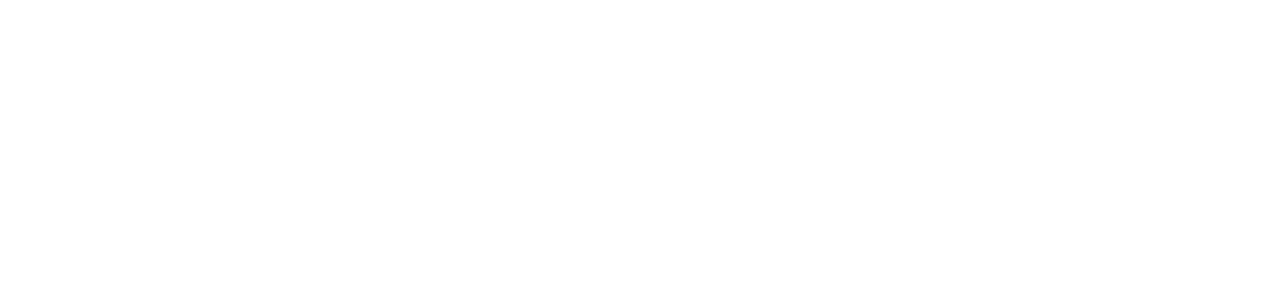
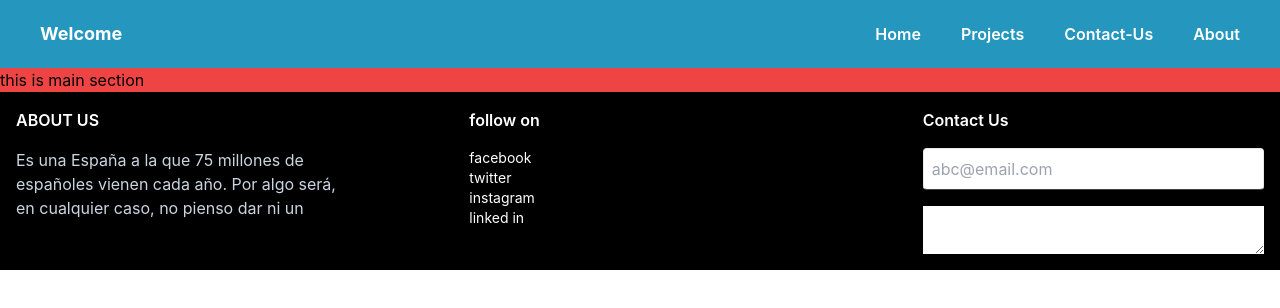
Before and after one commit to vivek76-coder/cv, a React (Create React App) app: page / in a window 1280 px wide. Before the commit this address had no page. Shown: the top 308 px of the page. Built offline with nearby package versions, Linux system fonts and the light colour scheme.

Commit message:
working with react routing

```diff
--- a/src/App.js
+++ b/src/App.js
@@ -1,13 +1,17 @@
-import Nav from "./component/navbar/Nav.jsx"
-import Footer from "./component/footer/Footer.jsx"
-import Home from "./component/main/Home.jsx"
-import About from "./component/main/About.jsx"
-import { BrowserRouter,Routes,Route } from 'react-router-dom'
+import { BrowserRouter,Routes,Route } from 'react-router-dom';
+import Home from './component/Home.jsx';
+import Contact from './component/Contact.jsx';
+import Project from './component/Project.jsx';
+import About from './component/About.jsx'
 function App() {
   return (
     <BrowserRouter>
       <Routes>
-        <Route path='Home' element="<h1>hello</h1>"/>
+        <Route path='/' element={<Home />} />
+        <Route path='/project' element={<Project />} />
+        <Route path='/Contact' element={<Contact />} />
+        <Route path='/about' element={<About />} />
+        <Route path='/*' element="ghjghjghj" />
       </Routes>
     </BrowserRouter>
   )
--- a/src/component/About.jsx
+++ b/src/component/About.jsx
@@ -1,4 +1,5 @@
-
+import Nav from './navbar/Nav.jsx';
+import Footer from './footer/Footer.jsx'
 function About(){
 	return (
          <>
--- /dev/null
+++ b/src/component/Contact.jsx
@@ -0,0 +1,12 @@
+import Nav from './navbar/Nav.jsx';
+import Footer from './footer/Footer.jsx'
+const Contact = () =>{
+	return (
+		<>
+  			 <Nav />
+  			 <h1>Contact-Us</h1>
+  			 <Footer />
+ 		</>
+		)
+}
+export default Contact
--- a/src/component/Home.jsx
+++ b/src/component/Home.jsx
@@ -1,8 +1,14 @@
+import Nav from './navbar/Nav.jsx';
+import Footer from './footer/Footer.jsx'
 function Home(){
 	return (
+		<>
+		<Nav />
 		<div className="bg-red-500">
     		<h1 >this is main section</h1>
 		</div>
+		<Footer />
+		</>
 	)
 }
 export default Home
--- a/src/component/Project.jsx
+++ b/src/component/Project.jsx
@@ -0,0 +1,12 @@
+import Nav from './navbar/Nav.jsx';
+import Footer from './footer/Footer.jsx'
+function Project(){
+	return (
+         <>
+         <Nav />
+         <h1>Project</h1>
+         <Footer />
+         </>
+		)
+}
+export default Project
--- a/src/component/navbar/Nav.jsx
+++ b/src/component/navbar/Nav.jsx
@@ -1,3 +1,4 @@
+import { Link } from 'react-router-dom'
 function Nav(){
     return(
         <>
@@ -7,10 +8,10 @@
             {/* list */}
             <div>
                 <ul className="flex gap-10 font-semibold">
-                    <li className="hover:text-gray-400 hover:underline hover:underline-offset-1 hover:transition-all hover:duration-1000">Home</li>
-                    <li className="hover:text-gray-400 hover:underline hover:underline-offset-1 hover:transition-all hover:duration-1000">Projects</li>
-                    <li className="hover:text-gray-400 hover:underline hover:underline-offset-1 hover:transition-all hover:duration-1000">Contact-Us</li>
-                    <li className="hover:text-gray-400 hover:underline hover:underline-offset-1 hover:transition-all hover:duration-1000">About</li>
+                    <li className="hover:text-gray-400 hover:underline hover:underline-offset-1 hover:transition-all hover:duration-1000"><Link to='/'>Home</Link></li>
+                    <li className="hover:text-gray-400 hover:underline hover:underline-offset-1 hover:transition-all hover:duration-1000"><Link to='/project'>Projects</Link></li>
+                    <li className="hover:text-gray-400 hover:underline hover:underline-offset-1 hover:transition-all hover:duration-1000"><Link to='/Contact'>Contact-Us</Link></li>
+                    <li className="hover:text-gray-400 hover:underline hover:underline-offset-1 hover:transition-all hover:duration-1000"><Link to='/about'>About</Link></li>
                 </ul>
             </div>
         </nav>
```
Also changed, not shown: src/component/Contact-Us.jsx (deleted).
